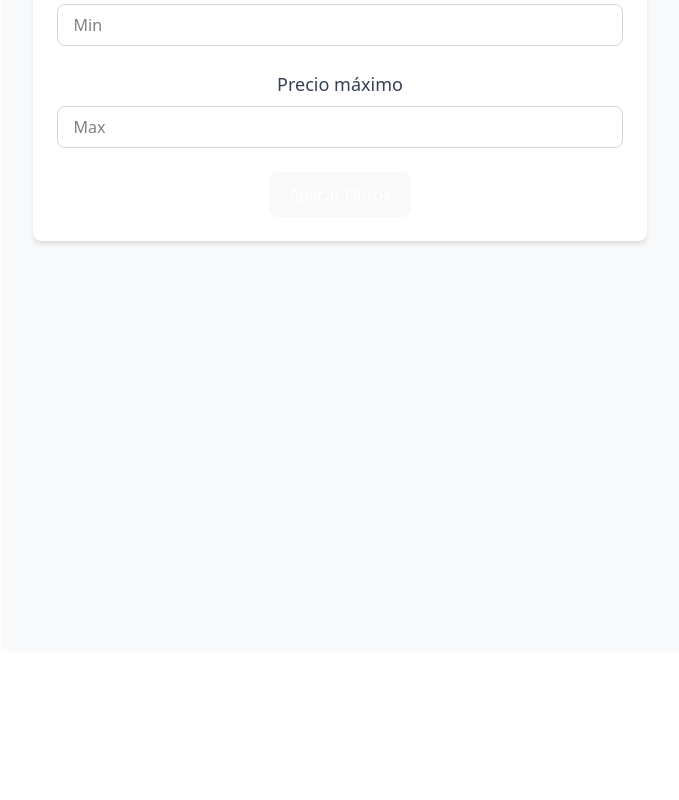
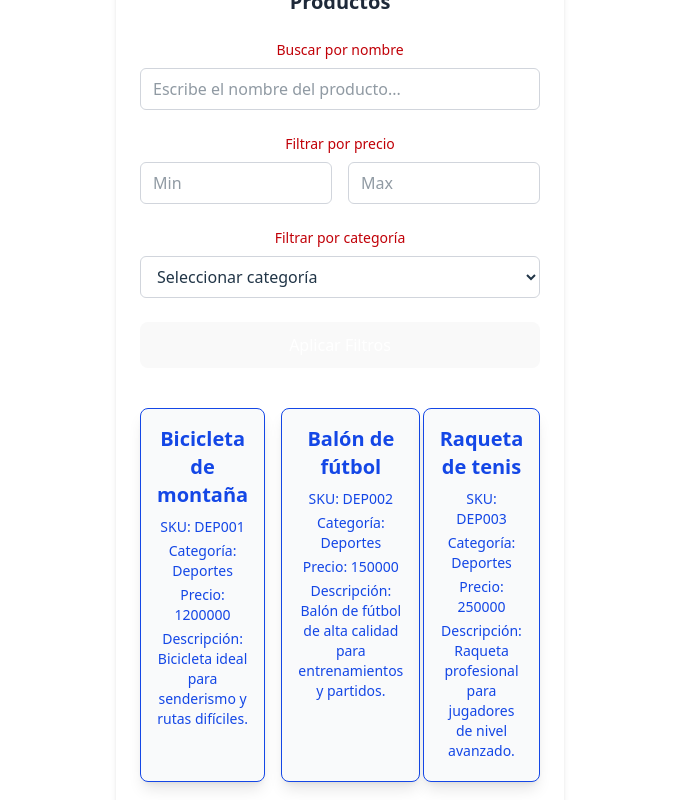
Before and after one commit to erozog125/instrumento-evaluacion-react, a React (Vite) app: page / in a window 1280 px wide. Shown: the part 180-980 px from the top of the page, without its empty margins (300-979 px from the left). Before the commit the page ends 864 px from the top, so only its background shows below. Built offline with nearby package versions, Linux system fonts and the light colour scheme.

Commit message:
form changes

```diff
--- a/src/components/FilterProducts.jsx
+++ b/src/components/FilterProducts.jsx
@@ -10,28 +10,24 @@ export const FilterProducts = () => {
     category: ""
   });
 
-  const filterByPriceRange = (product, minPrice, maxPrice) => {
-    const min = Number(minPrice);
-    const max = Number(maxPrice);
-
-    // Validar rango de precios
-    if (min && max && min > max) return false;
-
-    return (
-      (!minPrice || product.price >= min) &&
-      (!maxPrice || product.price <= max)
-    );
-  };
+  const [appliedFilters, setAppliedFilters] = useState({
+    name: "",
+    minPrice: "",
+    maxPrice: "",
+    category: ""
+  });
 
   const filteredProducts = products.filter((product) => {
-    // Filtrar por nombre
-    const nameMatch = product.name && product.name.toLowerCase().includes(filters.name.toLowerCase());
+    // Filtro por nombre
+    const nameMatch = product.nameProduct.toLowerCase().includes(appliedFilters.name.toLowerCase());
 
-    // Filtrar por rango de precios
-    const priceMatch = filterByPriceRange(product, filters.minPrice, filters.maxPrice);
+    // Filtro por precio
+    const minPrice = appliedFilters.minPrice ? Number(appliedFilters.minPrice) : 0;
+    const maxPrice = appliedFilters.maxPrice ? Number(appliedFilters.maxPrice) : Infinity;
+    const priceMatch = product.price >= minPrice && product.price <= maxPrice;
 
-    // Filtrar por categoría
-    const categoryMatch = !filters.category || product.category === filters.category;
+    // Filtro por categoría
+    const categoryMatch = !appliedFilters.category || product.category === appliedFilters.category;
 
     return nameMatch && priceMatch && categoryMatch;
   });
@@ -44,53 +40,105 @@ export const FilterProducts = () => {
     }));
   };
 
+  const handleApplyFilters = () => {
+    // Validar que el precio mínimo no sea mayor que el máximo
+    if (filters.minPrice && filters.maxPrice &&
+        Number(filters.minPrice) > Number(filters.maxPrice)) {
+      alert("El precio mínimo no puede ser mayor que el precio máximo");
+      return;
+    }
+
+    setAppliedFilters(filters);
+  };
+
   return (
-    <div className="flex flex-col items-center p-8 bg-gray-50 min-h-screen">
-      <div className="bg-white shadow-md rounded-lg w-full max-w-4xl p-6 space-y-6">
-        <h2 className="text-3xl font-semibold text-center text-gray-800">Filtrar productos por rango de precios</h2>
+    <div className="max-w-md mx-auto mt-8 p-6 bg-white rounded-lg shadow-md">
+      <h1 className="text-2xl font-bold text-center text-gray-800 mb-6">
+        Buscar
+      </h1>
+      <h2 className="text-xl font-bold text-center text-gray-800 mb-6">
+        Productos
+      </h2>
 
-        <div className="flex flex-col space-y-2">
-          <label className="text-lg font-medium text-gray-700">Precio mínimo</label>
+      <div className="space-y-6">
+        {/* Búsqueda por nombre */}
+        <div>
+          <label className="block text-sm font-medium text-red-700 mb-2 text-center">
+            Buscar por nombre
+          </label>
+          <input
+            type="text"
+            name="name"
+            placeholder="Escribe el nombre del producto..."
+            className="w-full px-3 py-2 border border-gray-300 rounded-md"
+            value={filters.name}
+            onChange={handleFilterChange}
+          />
+        </div>
+
+        {/* Filtro por precio */}
+        <div>
+          <label className="block text-sm font-medium text-red-700 mb-2 text-center">
+            Filtrar por precio
+          </label>
+          <div className="grid grid-cols-2 gap-4">
             <input
               type="number"
               name="minPrice"
               placeholder="Min"
-            className="px-4 py-2 rounded-lg border border-gray-300 focus:outline-none focus:ring-2 focus:ring-blue-500 text-black"
+              className="w-full px-3 py-2 border border-gray-300 rounded-md"
               value={filters.minPrice}
               onChange={handleFilterChange}
+              min="0"
             />
-        </div>
-
-        <div className="flex flex-col space-y-2">
-          <label className="text-lg font-medium text-gray-700">Precio máximo</label>
             <input
               type="number"
               name="maxPrice"
               placeholder="Max"
-            className="px-4 py-2 rounded-lg border border-gray-300 focus:outline-none focus:ring-2 focus:ring-blue-500 text-black"
+              className="w-full px-3 py-2 border border-gray-300 rounded-md"
               value={filters.maxPrice}
               onChange={handleFilterChange}
+              min="0"
             />
           </div>
+        </div>
 
-        <div className="flex justify-center">
+        {/* Filtro por categoría */}
+        <div>
+          <label className="block text-sm font-medium text-red-700 mb-2 text-center">
+            Filtrar por categoría
+          </label>
+          <select
+            name="category"
+            className="w-full px-3 py-2 border border-gray-300 rounded-md bg-white"
+            value={filters.category}
+            onChange={handleFilterChange}
+          >
+            <option value="">Seleccionar categoría</option>
+            <option value="Deportes">Deportes</option>
+            <option value="Moda">Moda</option>
+            <option value="Electrónica">Electrónica</option>
+            <option value="Hogar">Hogar</option>
+          </select>
+        </div>
+
+        {/* Botón de aplicar filtros */}
+        <div className="text-center">
           <button
-            className="px-6 py-2 bg-blue-500 text-white rounded-lg hover:bg-blue-600 transition duration-300"
-            onClick={() => {
-              console.log('Filtros aplicados:', filters);
-            }}
+            className="w-full px-4 py-2 bg-black text-white rounded-md hover:bg-gray-800 transition-colors"
+            onClick={handleApplyFilters}
           >
             Aplicar Filtros
           </button>
         </div>
       </div>
 
-      {/* Product Grid */}
-      <div className="grid grid-cols-1 md:grid-cols-2 lg:grid-cols-3 gap-6 mt-8">
+      {/* Lista de productos filtrados */}
+      <div className="mt-8 grid grid-cols-1 md:grid-cols-2 lg:grid-cols-3 gap-6">
         {filteredProducts.map((product) => (
           <Product key={product.sku} {...product} />
         ))}
       </div>
     </div>
-  )
+  );
 }
```
Lines whose indentation alone changed are shown as unchanged.
